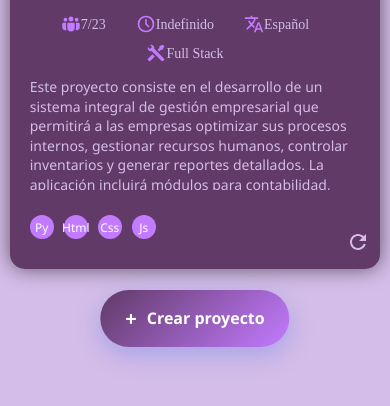
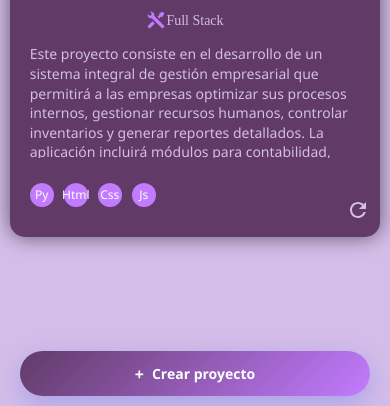
Before and after one commit to damian-dennin/ITinder, a Flask app: page /feed in a window 390 px wide. Shown: the part 438-844 px from the top of the page. Run offline with Flask 3, Linux system fonts and the light colour scheme; the visitor is signed in with stand-in values (Sample User, id 1).

Commit message:
arreglo responsive boton crear proyecto

```diff
--- a/static/styles/style.css
+++ b/static/styles/style.css
@@ -1511,9 +1511,14 @@
 
 .create-project-container {
     position: fixed;
-    bottom: 7%;
+    bottom: 20px;
     left: 50%;
     transform: translateX(-50%);
+    z-index: 1000;
+    width: 100%;
+    max-width: 400px;
+    padding: 0 20px;
+    box-sizing: border-box;
 }
 
 .create-project-btn {
@@ -1527,9 +1532,14 @@
     cursor: pointer;
     display: flex;
     align-items: center;
+    justify-content: center;
     gap: 10px;
+    width: 100%;
+    min-height: 50px;
     box-shadow: 0 8px 25px rgba(102, 126, 234, 0.4);
     transition: all 0.3s ease;
+    white-space: nowrap;
+    text-align: center;
 }
 
 .create-project-btn:hover {
@@ -1538,9 +1548,11 @@
 }
 
 .create-icon {
-    font-size: 20px;
+    font-size: 18px;
     font-weight: bold;
-}
+    line-height: 1;
+}
+
 
 .create-project-card {
     position: fixed;
@@ -1817,12 +1829,12 @@
         display: none;
     }
 
-    /* Mostrar header móvil */
+
     .mobile-header {
         display: flex;
     }
 
-    /* Ajustar body para compensar el header fijo */
+
     body {
         padding-top: 60px;
     }
@@ -1831,12 +1843,12 @@
         padding-top: 60px;
     }
 
-    /* Ajustar logo container para que no se superponga con el header */
+
     .logo-container {
         top: 70px;
     }
 
-    /* El resto de tus estilos móviles existentes... */
+
     .card-container {
         width: 95%;
         height: 80%;
@@ -1894,4 +1906,95 @@
     .card-title {
         margin-left: 10%;
     }
-}
+
+    .create-project-container {
+        bottom: 15px;
+        max-width: 350px;
+        padding: 0 15px;
+    }
+
+    .create-project-btn {
+        padding: 12px 20px;
+        font-size: 15px;
+        min-height: 48px;
+    }
+
+    .create-icon {
+        font-size: 16px;
+    }
+}
+
+@media screen and (max-width: 480px) {
+    .create-project-container {
+        bottom: 10px;
+        max-width: calc(100% - 20px);
+        padding: 0 10px;
+    }
+
+    .create-project-btn {
+        padding: 12px 18px;
+        font-size: 14px;
+        min-height: 45px;
+        gap: 8px;
+    }
+
+    .create-icon {
+        font-size: 16px;
+    }
+}
+
+
+@media screen and (max-width: 360px) {
+    .create-project-container {
+        bottom: 8px;
+        padding: 0 8px;
+    }
+
+    .create-project-btn {
+        padding: 10px 15px;
+        font-size: 13px;
+        min-height: 42px;
+        gap: 6px;
+        border-radius: 40px;
+    }
+
+    .create-icon {
+        font-size: 14px;
+    }
+}
+
+
+@media screen and (min-width: 1200px) {
+    .create-project-container {
+        max-width: 300px;
+    }
+}
+
+
+@media screen and (max-width: 768px) {
+    .create-project-container {
+        bottom: calc(10px + env(safe-area-inset-bottom));
+    }
+}
+
+
+.create-project-btn:active {
+    transform: translateY(0);
+    box-shadow: 0 4px 15px rgba(102, 126, 234, 0.3);
+}
+
+body {
+    padding-bottom: 80px;
+}
+
+@media screen and (max-width: 768px) {
+    body {
+        padding-bottom: 70px;
+    }
+}
+
+@media screen and (max-width: 480px) {
+    body {
+        padding-bottom: 65px;
+    }
+}
```
